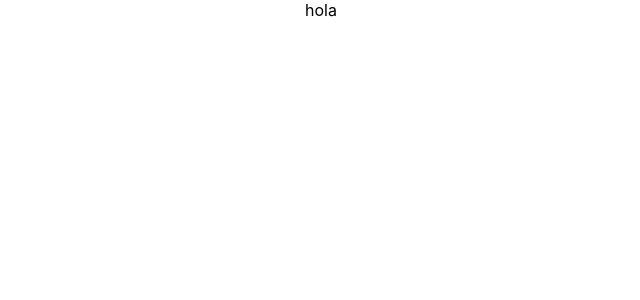
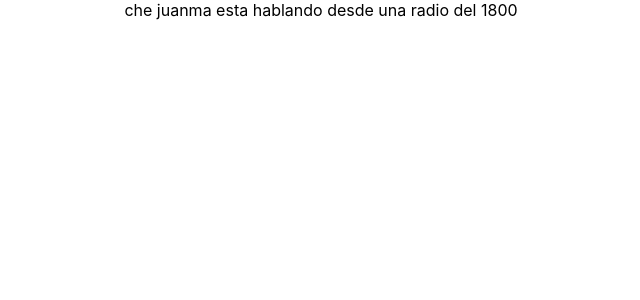
Before and after one commit to The-final-pg/equipo7, a React (Create React App) app: page / in a window 1280 px wide. Shown: the top 300 px of the page, without its empty margins (319-959 px from the left). Built offline with nearby package versions, Linux system fonts and the light colour scheme.

Commit message:
que piola che

```diff
--- a/src/App.js
+++ b/src/App.js
@@ -3,7 +3,7 @@ import './App.css';
 function App() {
   return (
     <div className="App">
-      hola
+      che juanma esta hablando desde una radio del 1800
     </div>
   );
 }
```
